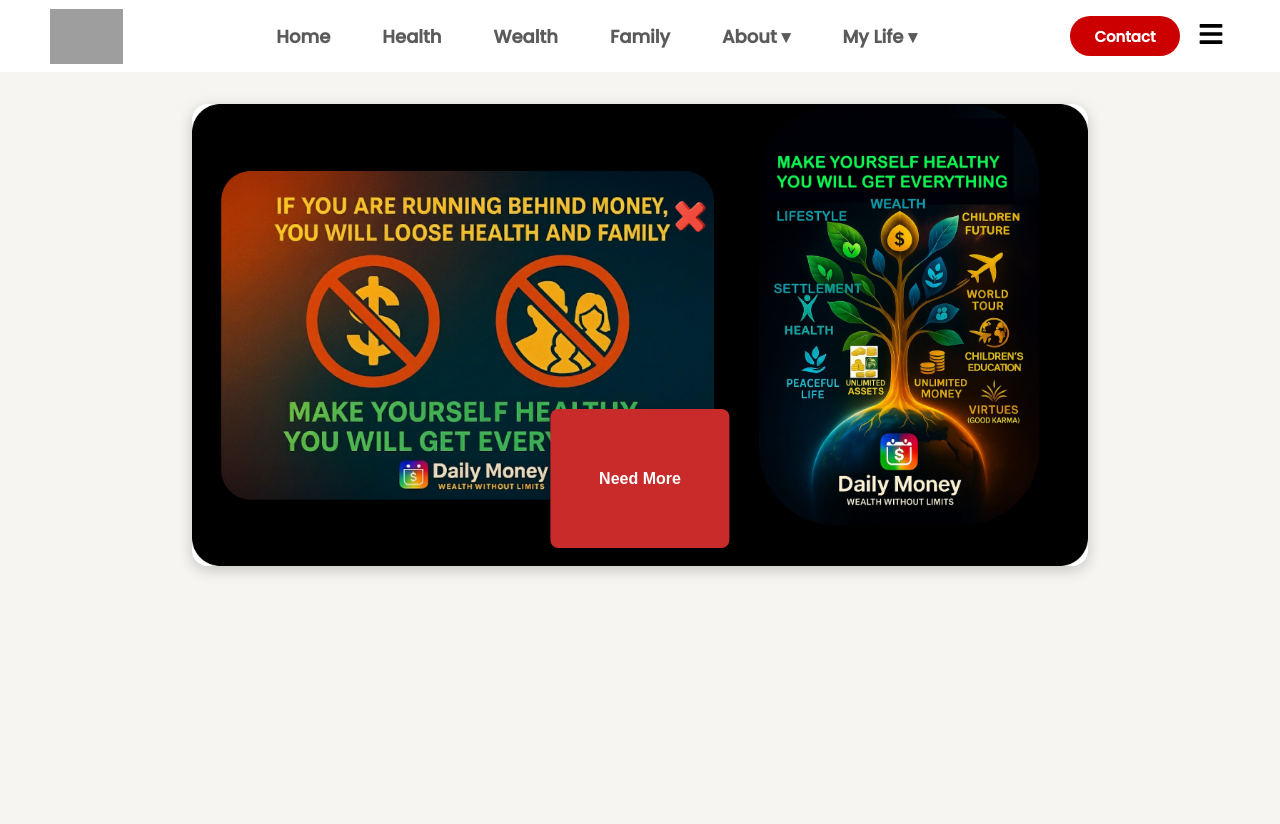
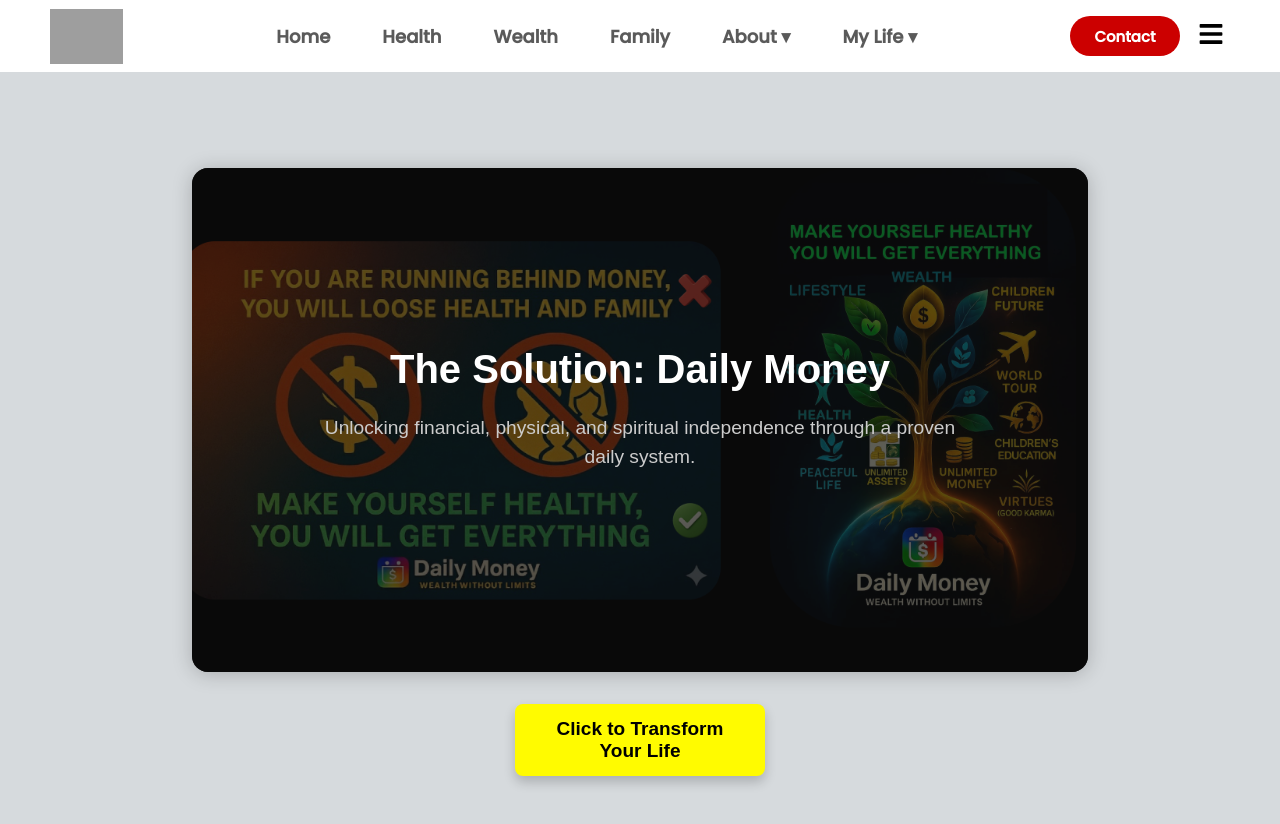
Before and after one commit to six-sigma-solutions/DailyMoney, a React (Vite) app: page /solution in a window 1280 px wide. Shown: the top 824 px of the page. Before the commit the page ends 800 px from the top, so only its background shows below. Built offline with nearby package versions, Linux system fonts and the light colour scheme; grey boxes are pictures that could not be loaded.

Commit message:
Update Solution.jsx

```diff
--- a/src/components/solution/Solution.jsx
+++ b/src/components/solution/Solution.jsx
@@ -1,27 +1,56 @@
-import "./Solution.css";
-
+import React from 'react';
+import { useNavigate } from 'react-router-dom'; // Step 1: Import the hook
 
 const Solution = () => {
-  const handleShowMore = () => {
-    // Navigate to Gratitude page
-    window.location.href = "/Gratitude";
+  const navigate = useNavigate(); // Step 2: Initialize the navigate function
+
+  // Step 3: Create a handler function to call navigate
+  const handleCtaClick = () => {
+    navigate('/gratitude');
   };
 
   return (
-    <div className="sol-img-card" role="region" aria-label="Solution image card">
-      <img
-        src="solution.jpg" // Use public folder path
-        alt="Large Solution Image"
-        className="sol-responsive-img"
-      />
-      <button
-        className="sol-cta-button"
-        onClick={handleShowMore}
-        aria-label="Need more"
-      >
-        Need More
-      </button>
-    </div>
+    <>
+      <style>{`
+        /* --- All your CSS from before goes here --- */
+        /* Scoped Reset & Body Styles */
+        .dm-sol-wrapper * { margin: 0; padding: 0; box-sizing: border-box; }
+        .dm-sol-wrapper { min-height: 100vh; font-family: 'Montserrat', sans-serif; background: #d6dadd; color: #eee; display: flex; flex-direction: column; justify-content: center; align-items: center; padding: 1rem; }
+        /* Card Styling */
+        .dm-sol-img-card { width: 70vw; max-width: 900px; aspect-ratio: 16 / 9; background: #222; border-radius: 16px; box-shadow: 0 2px 20px rgba(0, 0, 0, 0.21); overflow: hidden; position: relative; display: flex; justify-content: center; align-items: center; transition: box-shadow 0.35s ease; margin-bottom: 2rem; }
+        /* Card Hover Effect */
+        .dm-sol-img-card:hover { box-shadow: 0 0 20px #c92a2a, 0 0 40px #c92a2a, 0 0 60px #c92a2a; }
+        .dm-sol-card-media { position: absolute; top: 0; left: 0; width: 100%; height: 100%; object-fit: cover; opacity: 0.55; }
+        .dm-sol-card-info { position: relative; z-index: 2; width: 100%; height: 100%; padding: 40px; display: flex; flex-direction: column; justify-content: center; align-items: center; text-align: center; background: rgba(0, 0, 0, 0.4); }
+        .dm-sol-h1 { font-size: 2.5rem; color: #fff; font-weight: 700; margin-bottom: 15px; }
+        .dm-sol-lead { font-size: 1.2rem; color: #ccc; margin-bottom: 30px; max-width: 80%; }
+        /* Button Styling */
+        .dm-sol-cta-button { background: #fffb00; color: #000; text-decoration: none; font-weight: 700; border: none; padding: 14px 28px; font-size: 19px; border-radius: 8px; cursor: pointer; box-shadow: 0 6px 12px rgba(0,0,0,0.2); transition: transform 120ms ease, box-shadow 120ms ease; }
+        .dm-sol-cta-button:hover, .dm-sol-cta-button:focus { transform: translateY(-2px); box-shadow: 0 10px 18px rgba(0,0,0,0.28); outline: none; }
+        /* Responsive Media Queries */
+        @media (max-width: 600px) { .dm-sol-img-card { width: 90vw; } .dm-sol-h1 { font-size: 1.8rem; } .dm-sol-lead { font-size: 1rem; } .dm-sol-cta-button { padding: 10px 20px; font-size: 16px; } }
+      `}</style>
+      <div className="dm-sol-wrapper">
+        <div className="dm-sol-img-card">
+          <img
+            className="dm-sol-card-media"
+            src="/public/solution.jpg"
+            alt="Solution"
+          />
+          <div className="dm-sol-card-info">
+            <h1 className="dm-sol-h1">The Solution: Daily Money</h1>
+            <p className="dm-sol-lead">
+              Unlocking financial, physical, and spiritual independence through a proven daily system.
+            </p>
+          </div>
+        </div>
+
+        {/* The button's onClick now triggers the navigation */}
+        <button className="dm-sol-cta-button" onClick={handleCtaClick}>
+          Click to Transform Your Life
+        </button>
+      </div>
+    </>
   );
 };
 
```
